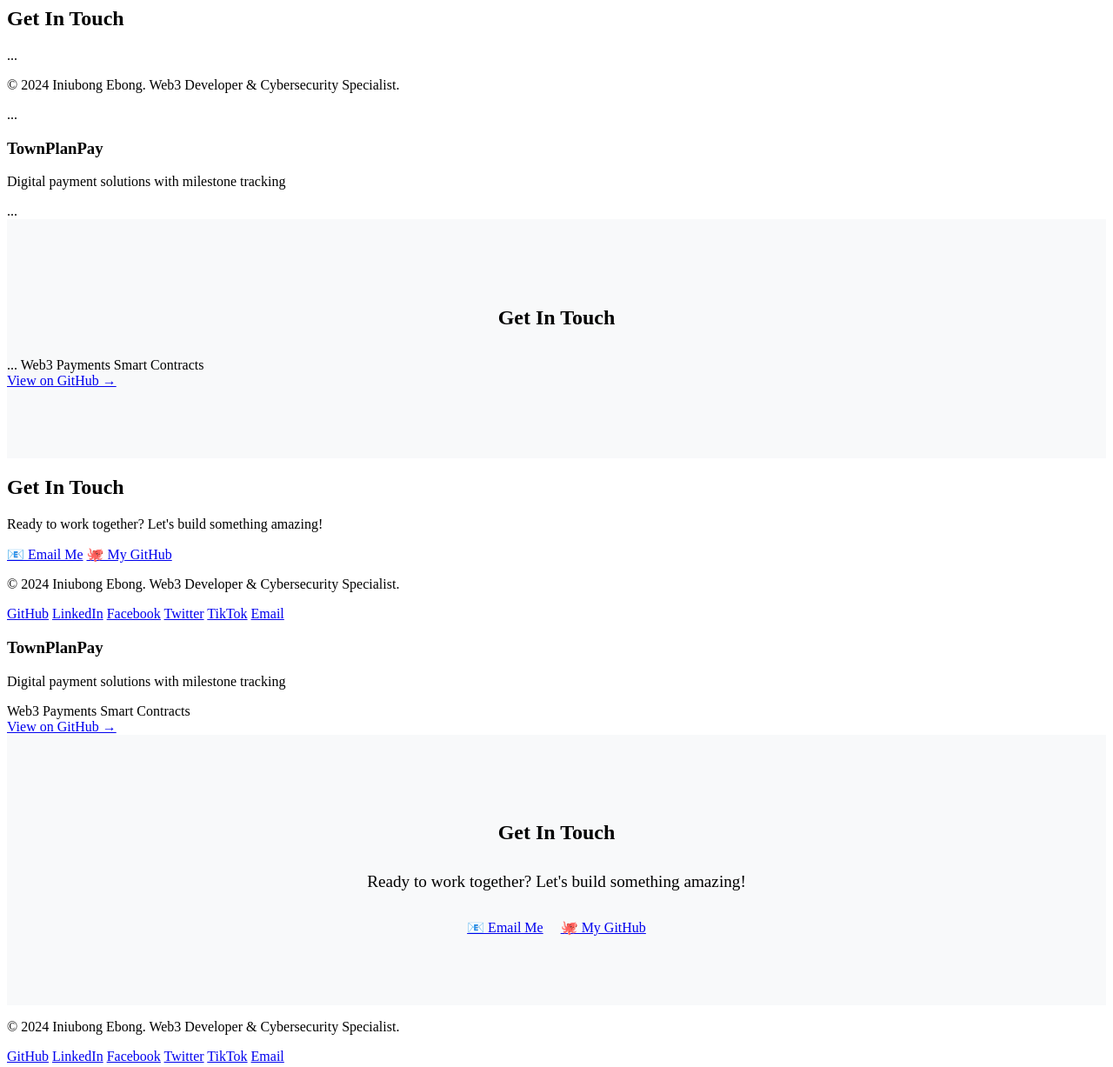
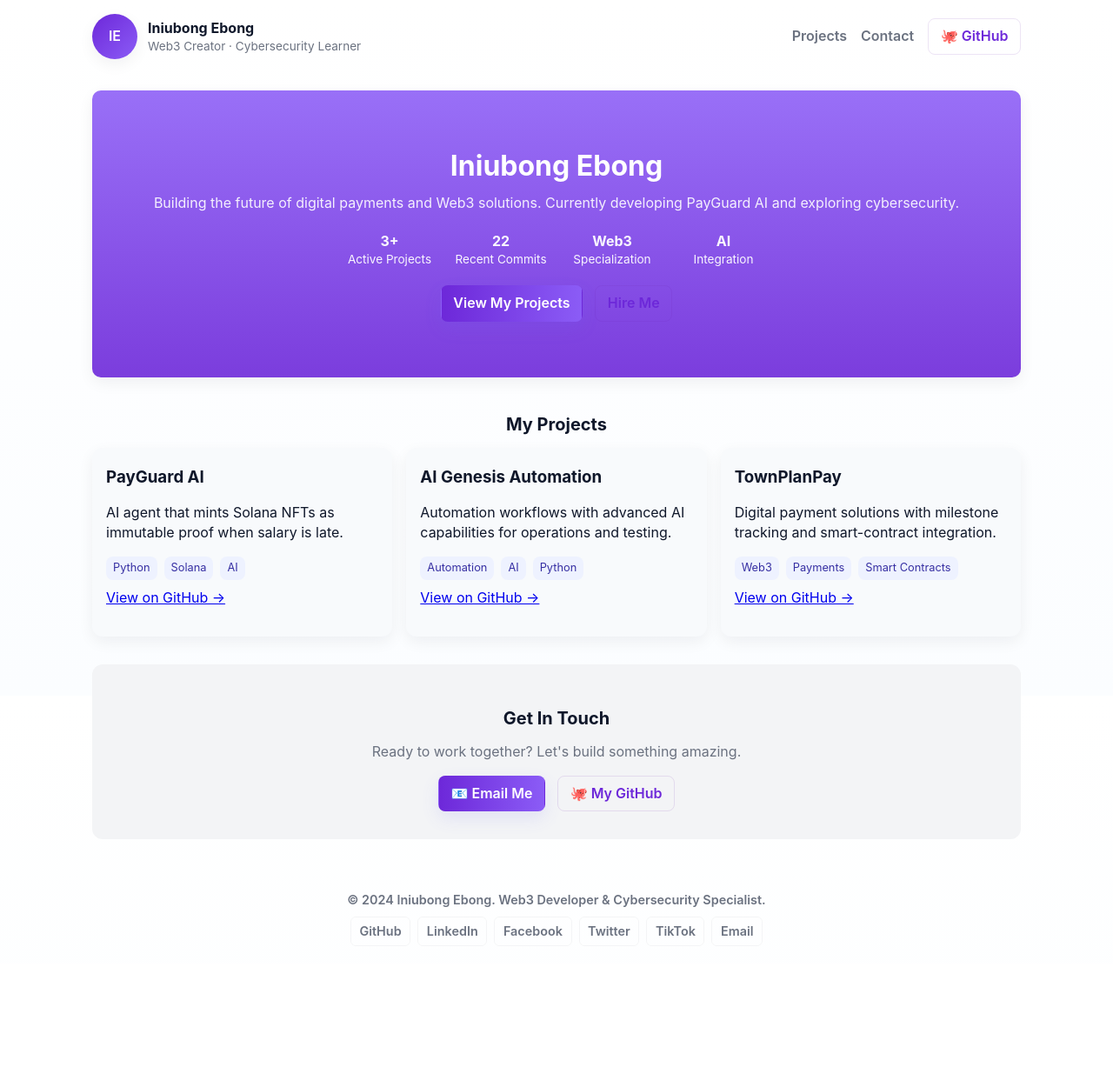
Before and after one commit to Wiper15/Wiper15.github.io, a plain HTML site: page index.html in a window 1280 px wide. Shown: the top 1227 px of the page at 87% size. After the commit the page ends 1108 px from the top, so only its background shows below. Drawn offline with Linux system fonts and the light colour scheme.

Commit message:
Refactor index.html structure and styles

```diff
--- a/index.html
+++ b/index.html
@@ -1,135 +1,238 @@
-    <section id="contact" class="contact-preview">
-        <div class="container">
-            <h2>Get In Touch</h2>
-            ...
+<!doctype html>
+<html lang="en">
+<head>
+  <meta charset="utf-8" />
+  <meta name="viewport" content="width=device-width,initial-scale=1" />
+  <title>Iniubong Ebong — Web3 Developer & Cybersecurity Specialist</title>
+  <meta name="description" content="Iniubong Ebong — Web3 Creator, Cybersecurity Learner, Entrepreneur. Projects: PayGuard AI, AI Genesis Automation, TownPlanPay" />
+
+  <style>
+    :root{
+      --bg: #ffffff;
+      --muted: #6b7280;
+      --accent-1: #6d28d9;
+      --accent-2: #8b5cf6;
+      --card: #f8fafc;
+      --max-width: 1100px;
+      --radius: 10px;
+      --shadow: 0 6px 18px rgba(16,24,40,0.06);
+      --glass: rgba(255,255,255,0.8);
+      font-family: Inter, system-ui, -apple-system, "Segoe UI", Roboto, "Helvetica Neue", Arial;
+    }
+
+    *{box-sizing:border-box}
+    html,body{height:100%}
+    body{
+      margin:0;
+      background:linear-gradient(180deg,var(--bg),#fbfdff);
+      color:#0f172a;
+      -webkit-font-smoothing:antialiased;
+      -moz-osx-font-smoothing:grayscale;
+      line-height:1.45;
+    }
+
+    .site{
+      max-width:var(--max-width);
+      margin:0 auto;
+      padding:0 1rem;
+    }
+
+    header{
+      display:flex;
+      align-items:center;
+      justify-content:space-between;
+      padding:1rem 0;
+    }
+
+    .brand{
+      display:flex;
+      align-items:center;
+      gap:.75rem;
+      text-decoration:none;
+      color:inherit;
+    }
+    .logo{
+      width:52px;height:52px;border-radius:50%;
+      background:linear-gradient(135deg,var(--accent-1),var(--accent-2));
+      display:inline-flex;align-items:center;justify-content:center;color:#fff;font-weight:600;
+      box-shadow:var(--shadow);
+    }
+
+    nav{display:flex;gap:1rem;align-items:center}
+    nav a{color:var(--muted);text-decoration:none;font-weight:600}
+    .btn{
+      display:inline-block;padding:.5rem .85rem;border-radius:8px;text-decoration:none;font-weight:600;
+      border:1px solid transparent;
+    }
+    .btn-primary{
+      background:linear-gradient(90deg,var(--accent-1),var(--accent-2));
+      color:white;
+      box-shadow:0 8px 20px rgba(99,102,241,0.12);
+    }
+    .btn-outline{
+      background:transparent;color:var(--accent-1);border:1px solid rgba(107,33,168,0.12);
+    }
+
+    .hero{
+      margin-top:1.25rem;
+      padding:3.25rem 1rem;
+      border-radius:var(--radius);
+      background:linear-gradient(180deg,rgba(139,92,246,0.88),rgba(109,40,217,0.9));
+      color:#fff;
+      text-align:center;
+      box-shadow:var(--shadow);
+    }
+    .hero h1{margin:0;font-size:1.75rem}
+    .hero p.lead{margin:.5rem 0 1.25rem;color:rgba(255,255,255,0.9)}
+
+    .stats{
+      display:flex;gap:1rem;justify-content:center;margin-top:1rem;color:rgba(255,255,255,.95);
+      flex-wrap:wrap;
+    }
+    .stat{min-width:7rem;text-align:center}
+
+    main{margin:2.5rem 0}
+    .section-title{font-size:1.25rem;font-weight:700;margin-bottom:.75rem;text-align:center}
+
+    .projects{
+      display:grid;grid-template-columns:repeat(auto-fit,minmax(240px,1fr));gap:1rem;
+    }
+    .card{
+      background:var(--card);padding:1rem;border-radius:12px;box-shadow:var(--shadow);
+    }
+    .card h3{margin:.25rem 0 .5rem}
+    .tech-tags{display:flex;gap:.5rem;flex-wrap:wrap}
+    .tag{background:#eef2ff;color:#3730a3;padding:.25rem .5rem;border-radius:8px;font-size:.8rem}
+
+    .contact{
+      margin-top:2rem;padding:2rem;border-radius:12px;background:#f3f4f6;text-align:center;
+    }
+    .contact p{margin:.5rem auto 1rem;color:var(--muted)}
+    footer{
+      margin-top:2rem;padding:1.25rem 0;color:var(--muted);text-align:center;font-size:.9rem;
+    }
+    .social{display:flex;gap:.5rem;justify-content:center;flex-wrap:wrap;margin-top:.5rem}
+    .social a{color:var(--muted);text-decoration:none;padding:.35rem .6rem;border-radius:6px;border:1px solid rgba(15,23,42,0.04);font-weight:600}
+
+    /* Responsive tweaks */
+    @media (min-width:720px){
+      .hero{padding:4rem}
+      .hero h1{font-size:2rem}
+    }
+    @media (max-width:540px){
+      header{padding:.5rem 0}
+      .logo{width:44px;height:44px}
+    }
+  </style>
+</head>
+<body>
+  <div class="site">
+    <header aria-label="Site header">
+      <a class="brand" href="/">
+        <div class="logo" aria-hidden="true">IE</div>
+        <div>
+          <div style="font-weight:700">Iniubong Ebong</div>
+          <div style="font-size:.85rem;color:var(--muted)">Web3 Creator · Cybersecurity Learner</div>
+        </div>
+      </a>
+
+      <nav aria-label="Primary navigation">
+        <a href="#projects">Projects</a>
+        <a href="#contact">Contact</a>
+        <a class="btn btn-outline" href="https://github.com/Wiper15" target="_blank" rel="noopener">🐙 GitHub</a>
+      </nav>
+    </header>
+
+    <section class="hero" aria-labelledby="hero-heading">
+      <h1 id="hero-heading">Iniubong Ebong</h1>
+      <p class="lead">Building the future of digital payments and Web3 solutions. Currently developing PayGuard AI and exploring cybersecurity.</p>
+
+      <div class="stats" role="list">
+        <div class="stat" role="listitem"><strong>3+</strong><div style="font-size:.85rem">Active Projects</div></div>
+        <div class="stat" role="listitem"><strong>22</strong><div style="font-size:.85rem">Recent Commits</div></div>
+        <div class="stat" role="listitem"><strong>Web3</strong><div style="font-size:.85rem">Specialization</div></div>
+        <div class="stat" role="listitem"><strong>AI</strong><div style="font-size:.85rem">Integration</div></div>
+      </div>
+
+      <div style="margin-top:1.25rem">
+        <a class="btn btn-primary" href="#projects">View My Projects</a>
+        <a class="btn btn-outline" href="#contact" style="margin-left:.6rem">Hire Me</a>
       </div>
     </section>
 
-    <footer class="footer">
-        <div class="container">
-            <p>&copy; 2024 Iniubong Ebong. Web3 Developer & Cybersecurity Specialist.</p>
-            <div class="social-links">
-                ...
+    <main>
+      <section id="projects" aria-labelledby="projects-title">
+        <h2 id="projects-title" class="section-title">My Projects</h2>
+
+        <div class="projects" role="list">
+          <article class="card" role="listitem" aria-labelledby="p-payguard">
+            <h3 id="p-payguard">PayGuard AI</h3>
+            <p>AI agent that mints Solana NFTs as immutable proof when salary is late.</p>
+            <div class="tech-tags" aria-hidden="true">
+              <span class="tag">Python</span>
+              <span class="tag">Solana</span>
+              <span class="tag">AI</span>
             </div>
+            <p style="margin-top:.6rem"><a href="https://github.com/Wiper15/payguard-ai" target="_blank" rel="noopener">View on GitHub →</a></p>
+          </article>
+
+          <article class="card" role="listitem" aria-labelledby="p-ai-genesis">
+            <h3 id="p-ai-genesis">AI Genesis Automation</h3>
+            <p>Automation workflows with advanced AI capabilities for operations and testing.</p>
+            <div class="tech-tags" aria-hidden="true">
+              <span class="tag">Automation</span>
+              <span class="tag">AI</span>
+              <span class="tag">Python</span>
             </div>
-    </footer>
-</body>
-</html>
+            <p style="margin-top:.6rem"><a href="https://github.com/Wiper15/ai-genesis" target="_blank" rel="noopener">View on GitHub →</a></p>
+          </article>
 
-    <h3>TownPlanPay</h3>
-    <p>Digital payment solutions with milestone tracking</p>
-    ...
-    <section id="contact" class="contact-preview" style="padding: 80px 0; background: #f8f9fa;">
-        <div class="container">
-            <h2 style="text-align: center; margin-bottom: 2rem;">Get In Touch</h2>
-            ...                        <span class="tech-tag">Web3</span>
-                        <span class="tech-tag">Payments</span>
-                        <span class="tech-tag">Smart Contracts</span>
+          <article class="card" role="listitem" aria-labelledby="p-townplan">
+            <h3 id="p-townplan">TownPlanPay</h3>
+            <p>Digital payment solutions with milestone tracking and smart-contract integration.</p>
+            <div class="tech-tags" aria-hidden="true">
+              <span class="tag">Web3</span>
+              <span class="tag">Payments</span>
+              <span class="tag">Smart Contracts</span>
             </div>
-                    <a href="https://github.com/Wiper15/wipernation-townplanpay" class="project-link">View on GitHub →</a>
-                </div>
-            </div>
+            <p style="margin-top:.6rem"><a href="https://github.com/Wiper15/wipernation-townplanpay" target="_blank" rel="noopener">View on GitHub →</a></p>
+          </article>
         </div>
       </section>
 
-    <section id="contact" class="contact-preview">
-        <div class="container">
-            <h2>Get In Touch</h2>
-            <div class="contact-content">
-                <p>Ready to work together? Let's build something amazing!</p>
-                <div class="contact-buttons">
-                    <a href="mailto:ebonginiubong9@gmail.com" class="btn btn-primary">📧 Email Me</a>
-                    <a href="https://github.com/Wiper15" class="btn btn-outline">🐙 My GitHub</a>
-                </div>
-            </div>
+      <section id="contact" class="contact" aria-labelledby="contact-title">
+        <h2 id="contact-title" class="section-title">Get In Touch</h2>
+        <p>Ready to work together? Let's build something amazing.</p>
+        <div>
+          <a class="btn btn-primary" href="mailto:ebonginiubong9@gmail.com">📧 Email Me</a>
+          <a class="btn btn-outline" href="https://github.com/Wiper15" style="margin-left:.6rem" target="_blank" rel="noopener">🐙 My GitHub</a>
         </div>
       </section>
+    </main>
 
-    <footer class="footer">
-        <div class="container">
-            <p>&copy; 2024 Iniubong Ebong. Web3 Developer & Cybersecurity Specialist.</p>
-            <div class="social-links">
-                <a href="https://github.com/Wiper15">GitHub</a>
-                <a href="https://www.linkedin.com/in/iniubong-ebong-a82900362?utm_source=share_via&utm_content=profile&utm_medium=member_android">LinkedIn</a>
-                <a href="https://www.facebook.com/share/14QuQgwgwoq/">Facebook</a>
-                <a href="https://x.com/wipernation1?t=t99HFGiJnTKOOoRSQt1rzg&s=09">Twitter</a>
-                <a href="https://www.tiktok.com/@wipernation1?_r=1&_t=ZS-91gJDZqRI40">TikTok</a>
+    <footer>
+      <div style="font-weight:600">© 2024 Iniubong Ebong. Web3 Developer & Cybersecurity Specialist.</div>
+      <div class="social" role="navigation" aria-label="Social links">
+        <a href="https://github.com/Wiper15" target="_blank" rel="noopener">GitHub</a>
+        <a href="https://www.linkedin.com/in/iniubong-ebong-a82900362" target="_blank" rel="noopener">LinkedIn</a>
+        <a href="https://www.facebook.com/share/14QuQgwgwoq/" target="_blank" rel="noopener">Facebook</a>
+        <a href="https://x.com/wipernation1" target="_blank" rel="noopener">Twitter</a>
+        <a href="https://www.tiktok.com/@wipernation1" target="_blank" rel="noopener">TikTok</a>
         <a href="mailto:ebonginiubong9@gmail.com">Email</a>
       </div>
+    </footer>
   </div>
-    </footer>
-</body>
-</html>                    <h3>TownPlanPay</h3>
-                    <p>Digital payment solutions with milestone tracking</p>
-                    <div class="tech-tags">
-                        <span class="tech-tag">Web3</span>
-                        <span class="tech-tag">Payments</span>
-                        <span class="tech-tag">Smart Contracts</span>
-                    </div>
-                    <a href="https://github.com/Wiper15/wipernation-townplanpay" class="project-link">View on GitHub →</a>
-                </div>
-            </div>
-        </div>
-    </section>
 
-    <section id="contact" class="contact-preview" style="padding: 80px 0; background: #f8f9fa;">
-        <div class="container">
-            <h2 style="text-align: center; margin-bottom: 2rem;">Get In Touch</h2>
-            <div style="text-align: center;">
-                <p style="margin-bottom: 2rem; font-size: 1.2rem;">Ready to work together? Let's build something amazing!</p>
-                <a href="mailto:ebonginiubong9@gmail.com" class="btn btn-primary">📧 Email Me</a>
-                <a href="https://github.com/Wiper15" class="btn btn-outline" style="margin-left: 1rem;">🐙 My GitHub</a>
-            </div>
-        </div>
-    </section>
-
-    <footer class="footer">
-        <div class="container">
-            <p>&copy; 2024 Iniubong Ebong. Web3 Developer & Cybersecurity Specialist.</p>
-            <div class="social-links">
-                <a href="https://github.com/Wiper15">GitHub</a>
-                <a href="https://www.linkedin.com/in/iniubong-ebong-a82900362?utm_source=share_via&utm_content=profile&utm_medium=member_android">LinkedIn</a>
-                <a href="https://www.facebook.com/share/14QuQgwgwoq/">Facebook</a>
-                <a href="https://x.com/wipernation1?t=t99HFGiJnTKOOoRSQt1rzg&s=09">Twitter</a>
-                <a href="https://www.tiktok.com/@wipernation1?_r=1&_t=ZS-91gJDZqRI40">TikTok</a>
-                <a href="mailto:ebonginiubong9@gmail.com">Email</a>
-            </div>
-        </div>
-    </footer>
-</body>
-</html>                    <h3>TownPlanPay</h3>
-                    <p>Digital payment solutions with milestone tracking</p>
-                    <div class="tech-tags">
-                        <span class="tech-tag">Web3</span>
-                        <span class="tech-tag">Payments</span>
-                        <span class="tech-tag">Smart Contracts</span>
-                    </div>
-                    <a href="https://github.com/Wiper15/wipernation-townplanpay" class="project-link">View on GitHub →</a>
-                </div>
-            </div>
-        </div>
-    </section>
-
-    <section id="contact" class="contact-preview" style="padding: 80px 0; background: #f8f9fa;">
-        <div class="container">
-            <h2 style="text-align: center; margin-bottom: 2rem;">Get In Touch</h2>
-            <div style="text-align: center;">
-                <p style="margin-bottom: 2rem; font-size: 1.2rem;">Ready to work together? Let's build something amazing!</p>
-                <a href="mailto:your-email@example.com" class="btn btn-primary">📧 Email Me</a>
-                <a href="https://github.com/Wiper15" class="btn btn-outline" style="margin-left: 1rem;">🐙 My GitHub</a>
-            </div>
-        </div>
-    </section>
-
-    <footer class="footer">
-        <div class="container">
-            <p>&copy; 2024 Iniubong Ebong. Web3 Developer & Cybersecurity Specialist.</p>
-            <div class="social-links">
-                <a href="https://github.com/Wiper15">GitHub</a>
-                <a href="https://linkedin.com/in/yourprofile">LinkedIn</a>
-                <a href="mailto:your-email@example.com">Email</a>
-            </div>
-        </div>
-    </footer>
+  <script>
+    // Minimal JS: smooth scrolling for intra-page links
+    (function(){
+      document.querySelectorAll('a[href^="#"]').forEach(function(a){
+        a.addEventListener('click', function(e){
+          var target = document.querySelector(this.getAttribute('href'));
+          if(target){ e.preventDefault(); target.scrollIntoView({behavior:'smooth',block:'start'}); }
+        });
+      });
+    })();
+  </script>
 </body>
 </html>
```
Lines whose indentation alone changed are shown as unchanged.
